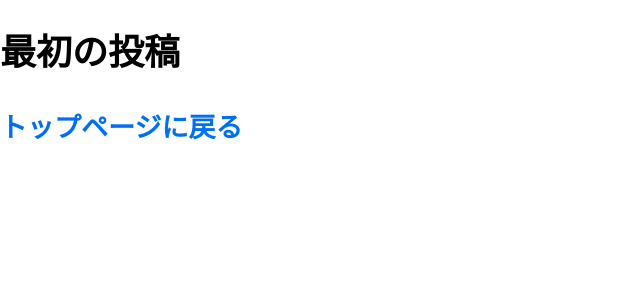
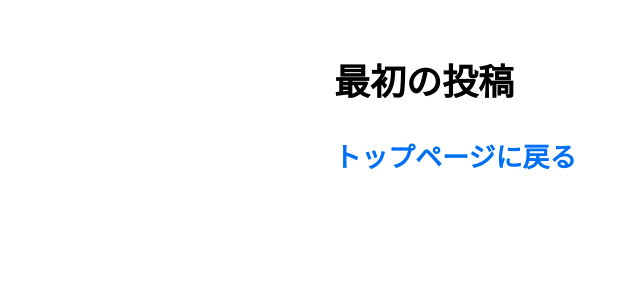
Before and after one commit to watanabekanako/nextjs-blog, a Next.js app: page /posts/first-post in a window 1280 px wide. Shown: the top 300 px of the page, without its empty margins (0-640 px from the left). Built offline with nearby package versions, Linux system fonts and the light colour scheme.

Commit message:
コミットしました

```diff
--- a/pages/posts/first-post.js
+++ b/pages/posts/first-post.js
@@ -1,14 +1,22 @@
 import Link from "next/link";
-
+import Head from "next/head";
+import Layout from "../../components/layout";
+import styles from "../../components/layout.module.css";
 export default function FirstPost() {
   return (
-    <>
+    <div className={styles.container}>
+      <Layout>
+        <Head>
+          <title>最初の投稿</title>
+        </Head>
+
         <h1>最初の投稿</h1>
         <h2>
           <Link href="/">
             <a>トップページに戻る</a>
           </Link>
         </h2>
-    </>
+      </Layout>
+    </div>
   );
 }
```
Lines whose indentation alone changed are shown as unchanged.
